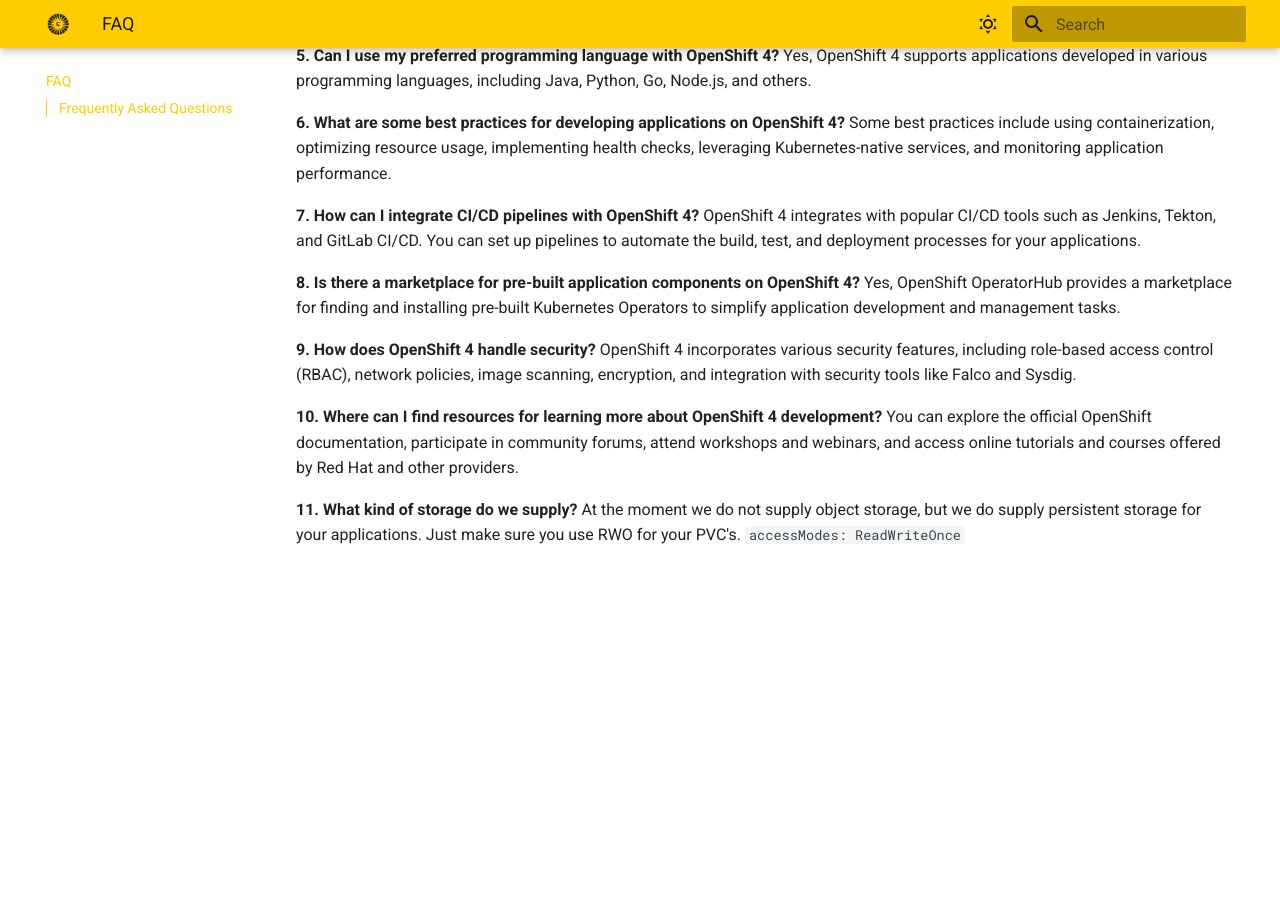
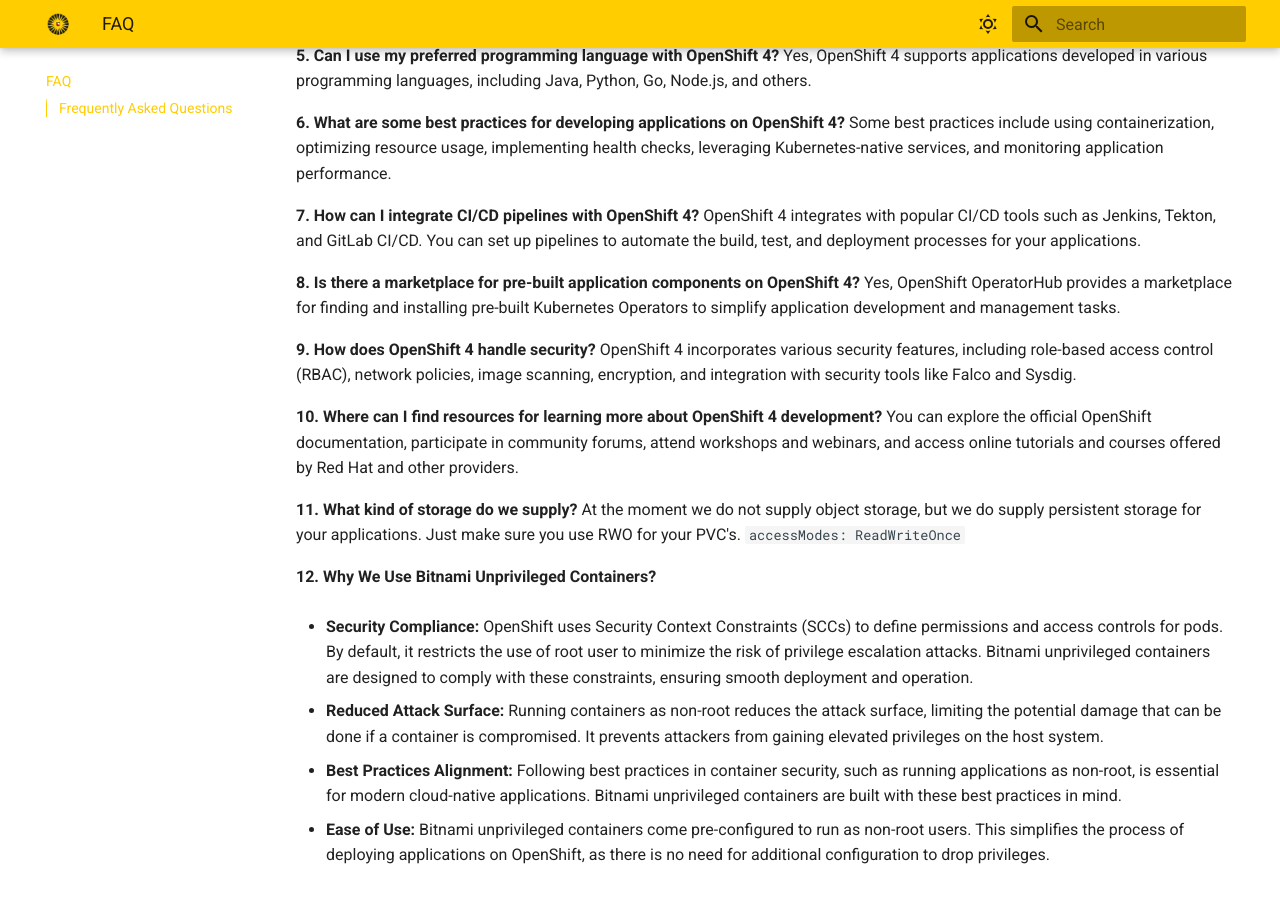
Before and after one commit to UtrechtUniversity/containerplatform-docs, an MkDocs documentation site: the page built from docs/faq.md, in a window 1280 px wide and 900 px high, scrolled down 596 px. Built offline with MkDocs 1.6.1 and Material for MkDocs 9.7.7, drawn with Linux system fonts in a browser that asks for light colours; before the commit the page ends 1168 px from its top, so only the background shows below that.

Commit message:
added bitnami to fqa

```diff
--- a/docs/faq.md
+++ b/docs/faq.md
@@ -36,3 +36,17 @@
 **11. What kind of storage do we supply?**
 At the moment we do not supply object storage, but we do supply persistent storage for your applications.
 Just make sure you use RWO for your PVC's. `accessModes:    ReadWriteOnce`
+
+**12. Why We Use Bitnami Unprivileged Containers?**
+
+- **Security Compliance:**
+   OpenShift uses Security Context Constraints (SCCs) to define permissions and access controls for pods. By default, it restricts the use of root user to minimize the risk of privilege escalation attacks. Bitnami unprivileged containers are designed to comply with these constraints, ensuring smooth deployment and operation.
+
+- **Reduced Attack Surface:**
+   Running containers as non-root reduces the attack surface, limiting the potential damage that can be done if a container is compromised. It prevents attackers from gaining elevated privileges on the host system.
+
+- **Best Practices Alignment:**
+   Following best practices in container security, such as running applications as non-root, is essential for modern cloud-native applications. Bitnami unprivileged containers are built with these best practices in mind.
+
+- **Ease of Use:**
+   Bitnami unprivileged containers come pre-configured to run as non-root users. This simplifies the process of deploying applications on OpenShift, as there is no need for additional configuration to drop privileges.
```
Also changed, not shown: docs/content/guides/wordpress-example-app.md (+0 -14 lines).
